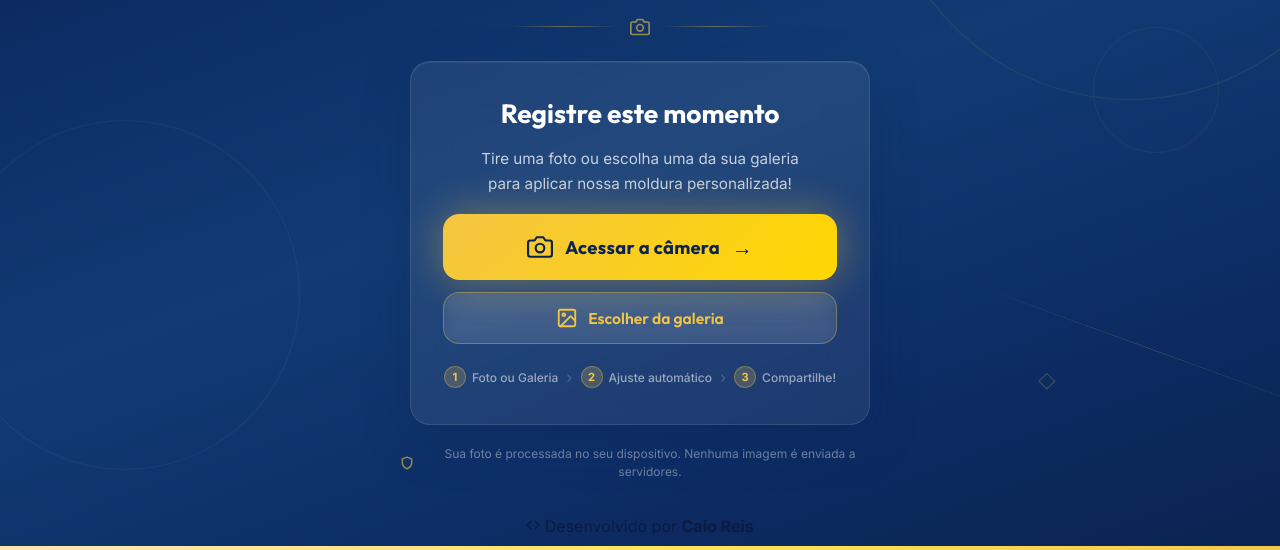
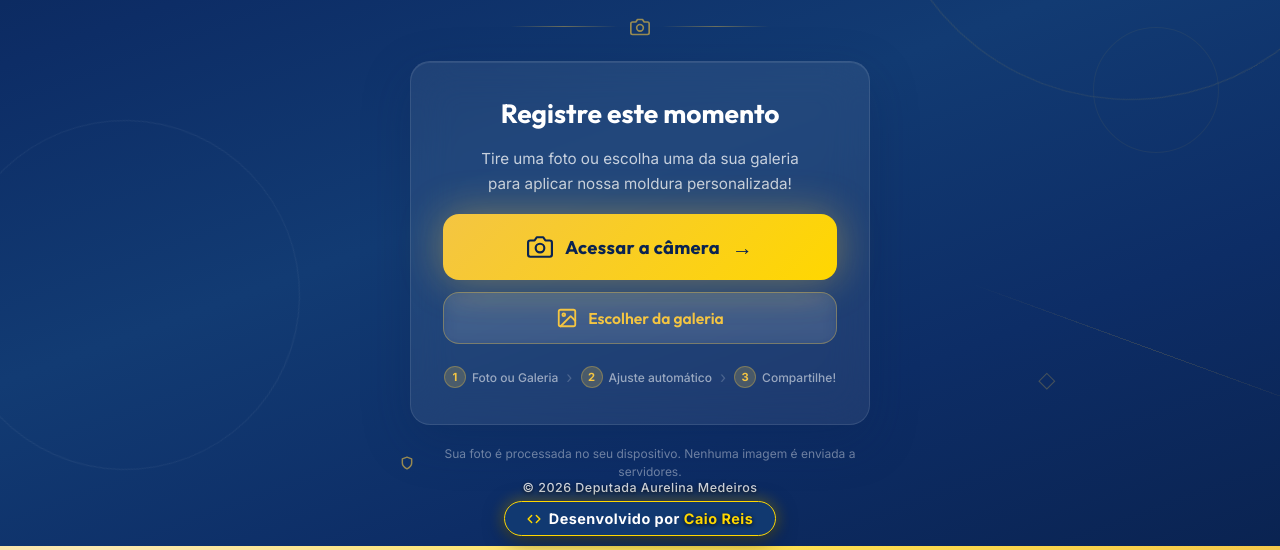
Before and after one commit to caiobrreis-droid/aurelina, a plain HTML site: page index.html in a window 1280 px wide. Shown: the part 250-800 px from the top of the page. Drawn offline with Linux system fonts and the light colour scheme.

Commit message:
fix: preserva cabeca da deputada na moldura e garante fonte do credito em BRANCO BRILHANTE (#FFFFFF) com estilos inline

```diff
--- a/index.html
+++ b/index.html
@@ -126,14 +126,14 @@
             <div class="faixa-rodape-inner"></div>
         </div>
 
-        <footer class="rodape fade-in delay-4">
-            <p class="copyright-texto>© 2026 Deputada Aurelina Medeiros</p>
-            <div class="credito-desenvolvedor">
-                <svg width="14" height="14" viewBox="0 0 24 24" fill="none" stroke="currentColor" stroke-width="2.5" stroke-linecap="round" stroke-linejoin="round">
+        <footer class="rodape fade-in delay-4" style="color: #ffffff !important;">
+            <p class="copyright-texto" style="color: rgba(255, 255, 255, 0.8) !important;">© 2026 Deputada Aurelina Medeiros</p>
+            <div class="credito-desenvolvedor" style="color: #ffffff !important; background: rgba(18, 59, 115, 0.9) !important; border: 1.5px solid #ffd700 !important;">
+                <svg width="14" height="14" viewBox="0 0 24 24" fill="none" stroke="#ffd700" stroke-width="2.5" stroke-linecap="round" stroke-linejoin="round" style="color: #ffd700 !important; fill: none !important;">
                     <polyline points="16 18 22 12 16 6"/>
                     <polyline points="8 6 2 12 8 18"/>
                 </svg>
-                <span>Desenvolvido por <strong>Caio Reis</strong></span>
+                <span style="color: #ffffff !important;">Desenvolvido por <strong style="color: #ffd700 !important; font-weight: 800 !important;">Caio Reis</strong></span>
             </div>
         </footer>
     </section>
--- a/script.js
+++ b/script.js
@@ -384,14 +384,7 @@ function renderizarPreviewAjustado() {
         const drawMolduraX = (W - finalMolduraW) / 2 + ajusteMoldura.x;
         const drawMolduraY = (H - finalMolduraH) / 2 + ajusteMoldura.y;
 
-        // Recortar apenas a faixa da moldura da parte inferior (removendo a linha fina superior)
-        pCtx.save();
-        pCtx.beginPath();
-        pCtx.rect(drawMolduraX, drawMolduraY + (finalMolduraH * 0.35), finalMolduraW, finalMolduraH * 0.65);
-        pCtx.clip();
-
         pCtx.drawImage(molduraImg, drawMolduraX, drawMolduraY, finalMolduraW, finalMolduraH);
-        pCtx.restore();
     }
 
     // 3. Atualizar o Blob para download e compartilhamento
--- a/style.css
+++ b/style.css
@@ -607,6 +607,16 @@ button:focus-visible {
     z-index: 20;
 }
 
+.rodape,
+.rodape *,
+.copyright-texto,
+#tela-inicial .rodape,
+#tela-inicial .rodape *,
+#tela-inicial .credito-desenvolvedor,
+#tela-inicial .credito-desenvolvedor span {
+    color: #ffffff !important;
+}
+
 .copyright-texto {
     font-size: 0.78rem;
     color: #ffffff !important;
@@ -621,7 +631,7 @@ button:focus-visible {
     gap: 8px;
     padding: 8px 22px;
     border-radius: 50px;
-    background: rgba(18, 59, 115, 0.9) !important;
+    background: rgba(18, 59, 115, 0.95) !important;
     border: 1.5px solid #ffd700 !important;
     color: #ffffff !important;
     font-size: 0.9rem;
@@ -631,15 +641,15 @@ button:focus-visible {
     backdrop-filter: blur(10px);
 }
 
-.credito-desenvolvedor *,
-.credito-desenvolvedor span,
-.credito-desenvolvedor strong {
-    color: #ffffff !important;
+.credito-desenvolvedor strong,
+#tela-inicial .credito-desenvolvedor strong {
+    color: #ffd700 !important;
     font-weight: 800 !important;
     text-shadow: 0 1px 4px rgba(0, 0, 0, 0.9);
 }
 
-.credito-desenvolvedor svg {
+.credito-desenvolvedor svg,
+#tela-inicial .credito-desenvolvedor svg {
     color: #ffd700 !important;
     stroke: #ffd700 !important;
     flex-shrink: 0;
```
